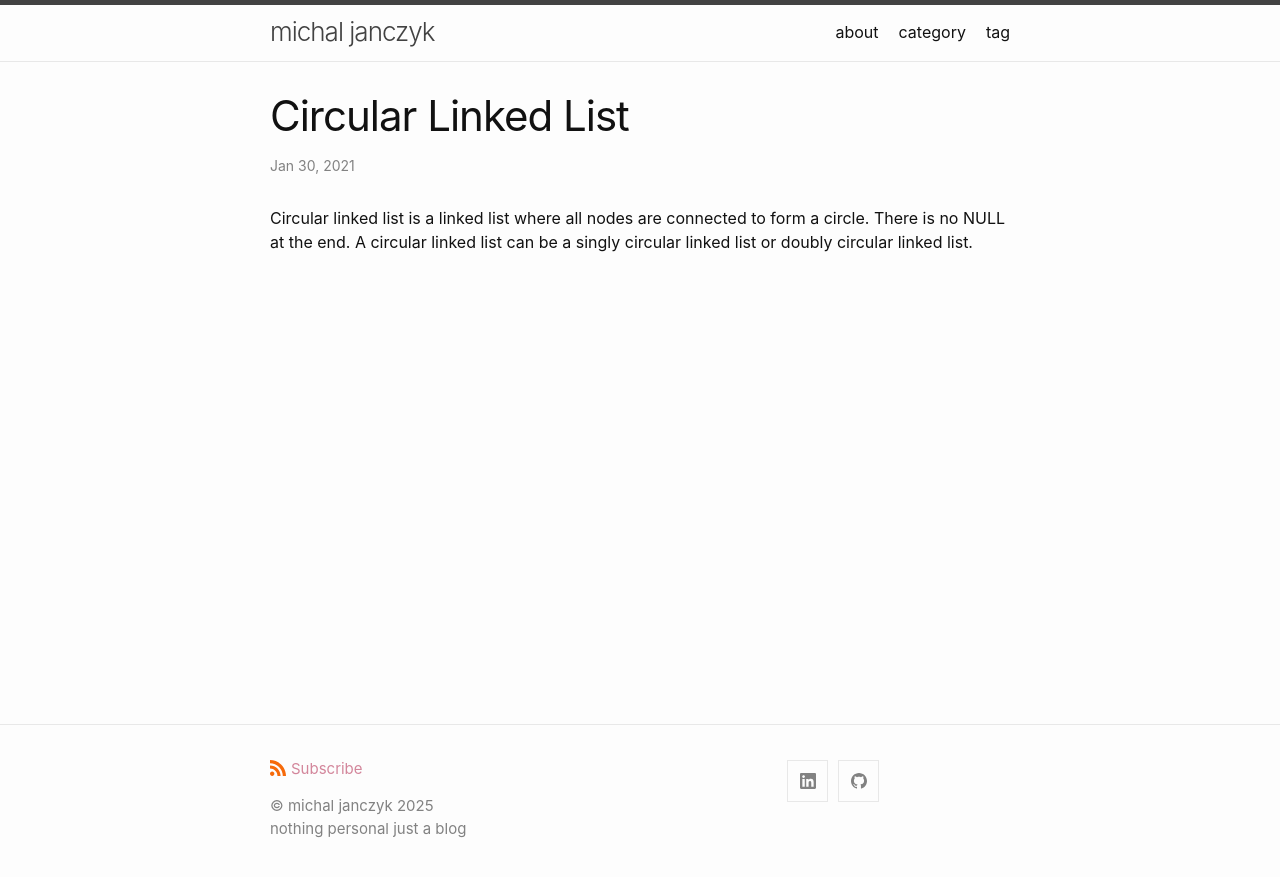
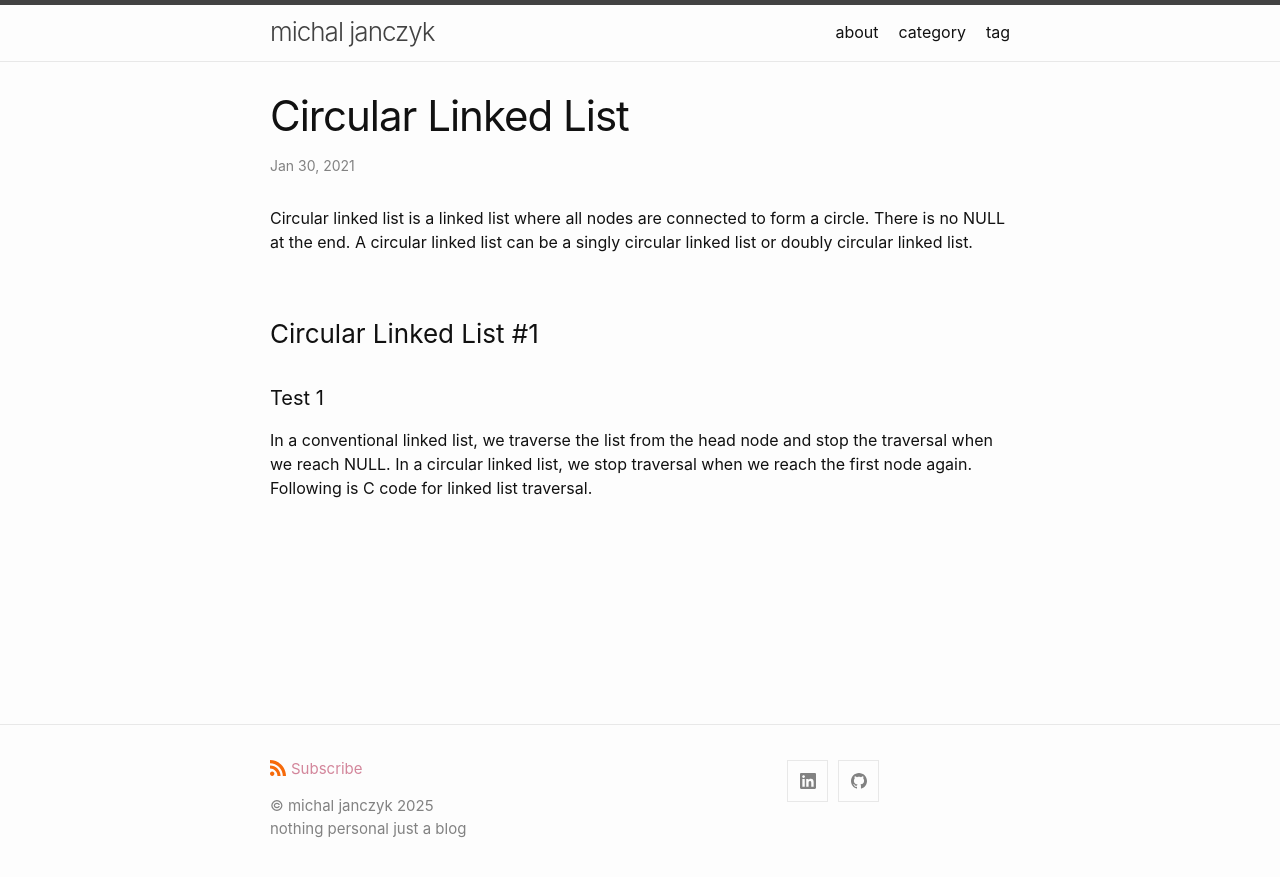
Before and after one commit to michal0janczyk/michaljanczyk.github.io, a Jekyll site: the page built from _posts/data_structure/2021-01-30-circular-linked-list.markdown, in a window 1280 px wide. Shown: the top 877 px of the page. Built offline with Jekyll 4.4.1, drawn with Linux system fonts in a browser that asks for light colours.

Commit message:
Update 2021-01-30-circular-linked-list.markdown

```diff
--- a/_posts/data_structure/2021-01-30-circular-linked-list.markdown
+++ b/_posts/data_structure/2021-01-30-circular-linked-list.markdown
@@ -6,3 +6,7 @@ category: Data Structures
 tags: data_structure
 ---
 Circular linked list is a linked list where all nodes are connected to form a circle. There is no NULL at the end. A circular linked list can be a singly circular linked list or doubly circular linked list.
+
+### Circular Linked List #1
+#### Test 1
+In a conventional linked list, we traverse the list from the head node and stop the traversal when we reach NULL. In a circular linked list, we stop traversal when we reach the first node again. Following is C code for linked list traversal.
```
